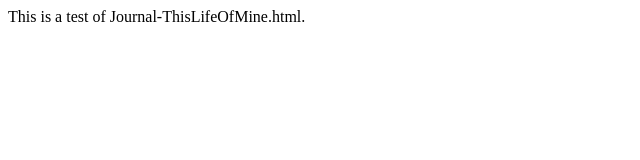
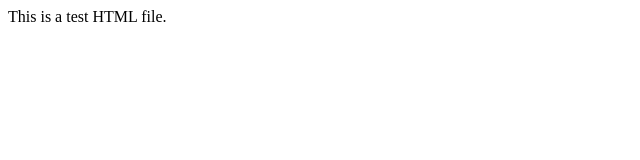
Before and after one commit to SicardLE/wwwrootLES, a plain HTML site: page index.html in a window 1280 px wide. Shown: the whole page, without its empty margins (0-640 px from the left). Drawn offline with Linux system fonts and the light colour scheme.

Commit message:
Update index.html

```diff
--- a/index.html
+++ b/index.html
@@ -3,6 +3,6 @@
   <title>Test GitHub page - Larry Sicard</title>
   </head>
 <body>
-	This is a test of Journal-ThisLifeOfMine.html.
+	This is a test HTML file.
 </body>
 </html
```
